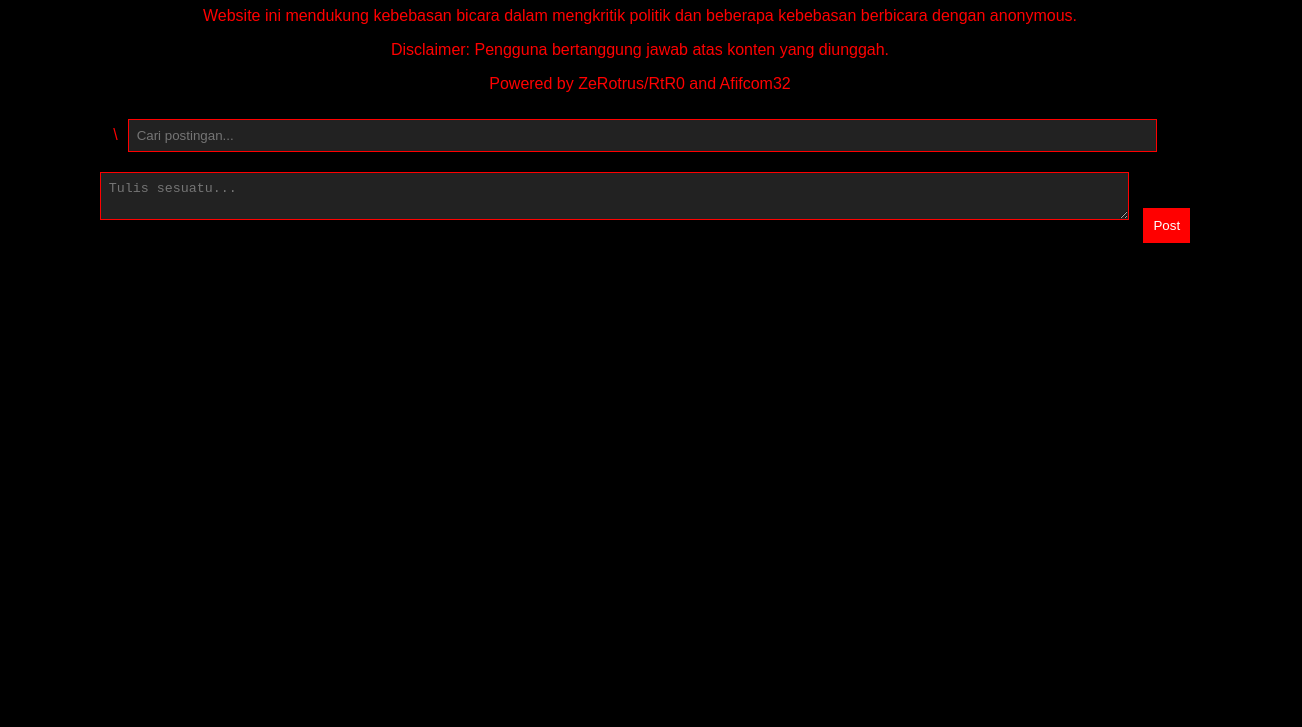
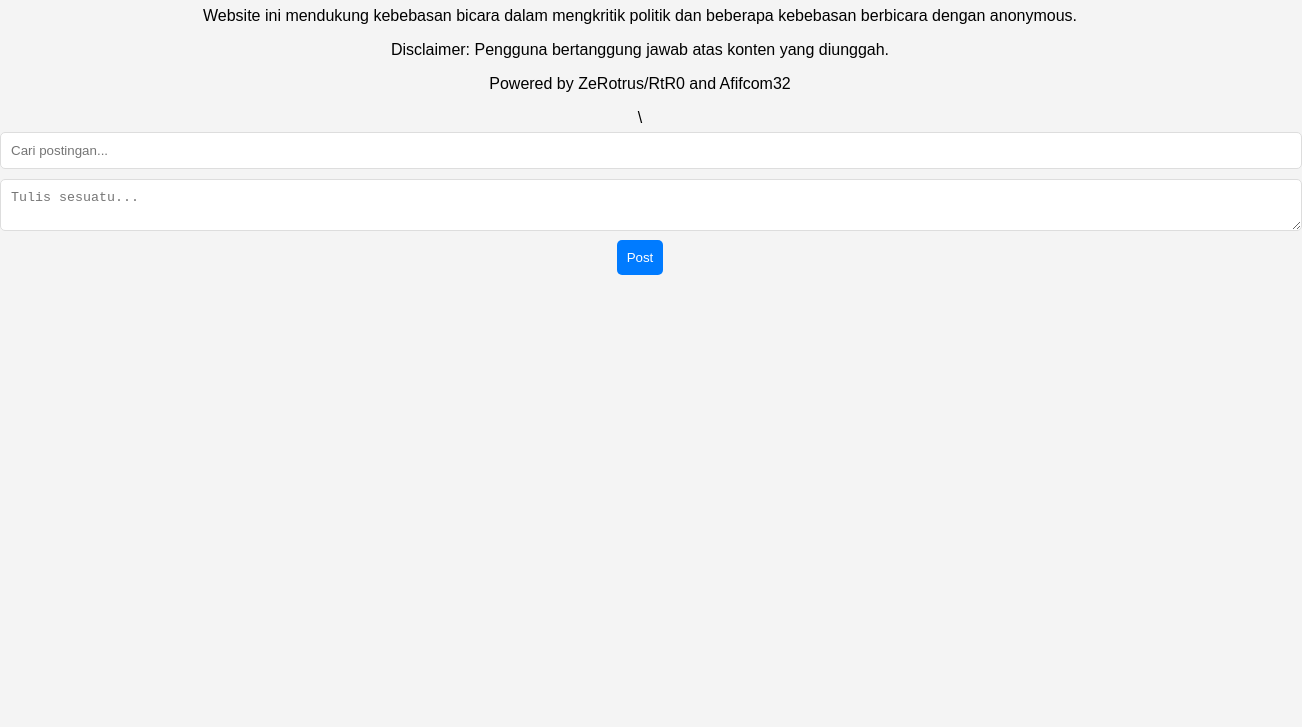
Before and after one commit to Globaleyes09/GLOBAL-EYES, a plain HTML site: page index.html in a window 1280 px wide. Shown: the part 73-800 px from the top of the page, 1302 px wide, since content can reach past the window. Drawn offline with Linux system fonts and the light colour scheme.

Commit message:
Update style.css

```diff
--- a/style.css
+++ b/style.css
@@ -1,41 +1,41 @@
 body {
-    background: black;
-    color: red;
     font-family: Arial, sans-serif;
+    background-color: #f4f4f4;
     text-align: center;
+    margin: 0;
+    padding: 0;
 }
 
-textarea, input {
-    background: #222;
-    color: white;
-    border: 1px solid red;
-    width: 80%;
-    margin: 10px;
-    padding: 8px;
+.container {
+    max-width: 600px;
+    margin: 20px auto;
+    background: white;
+    padding: 20px;
+    box-shadow: 0px 0px 10px rgba(0, 0, 0, 0.1);
+    border-radius: 5px;
+}
+
+.search-container, .post-container {
+    margin-bottom: 20px;
+}
+
+input, textarea {
+    width: 100%;
+    padding: 10px;
+    margin: 5px 0;
+    border: 1px solid #ddd;
+    border-radius: 5px;
 }
 
 button {
-    background: red;
+    background: #007BFF;
     color: white;
     border: none;
     padding: 10px;
     cursor: pointer;
+    border-radius: 5px;
 }
 
 button:hover {
-    background: darkred;
+    background: #0056b3;
 }
-
-.post {
-    background: #222;
-    border: 1px solid red;
-    padding: 10px;
-    margin: 10px;
-    text-align: left;
-}
-
-.comments {
-    margin-top: 5px;
-    font-size: 12px;
-    color: lightgray;
-}
```
